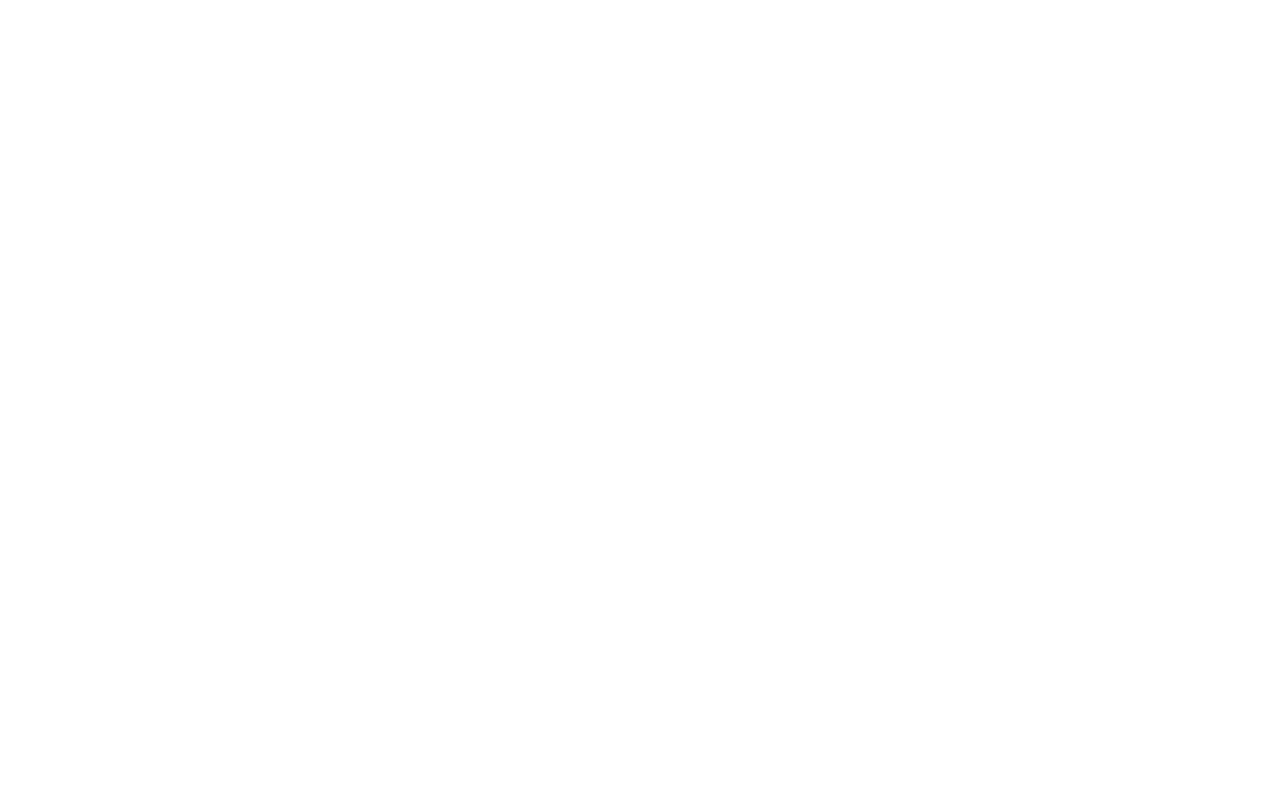
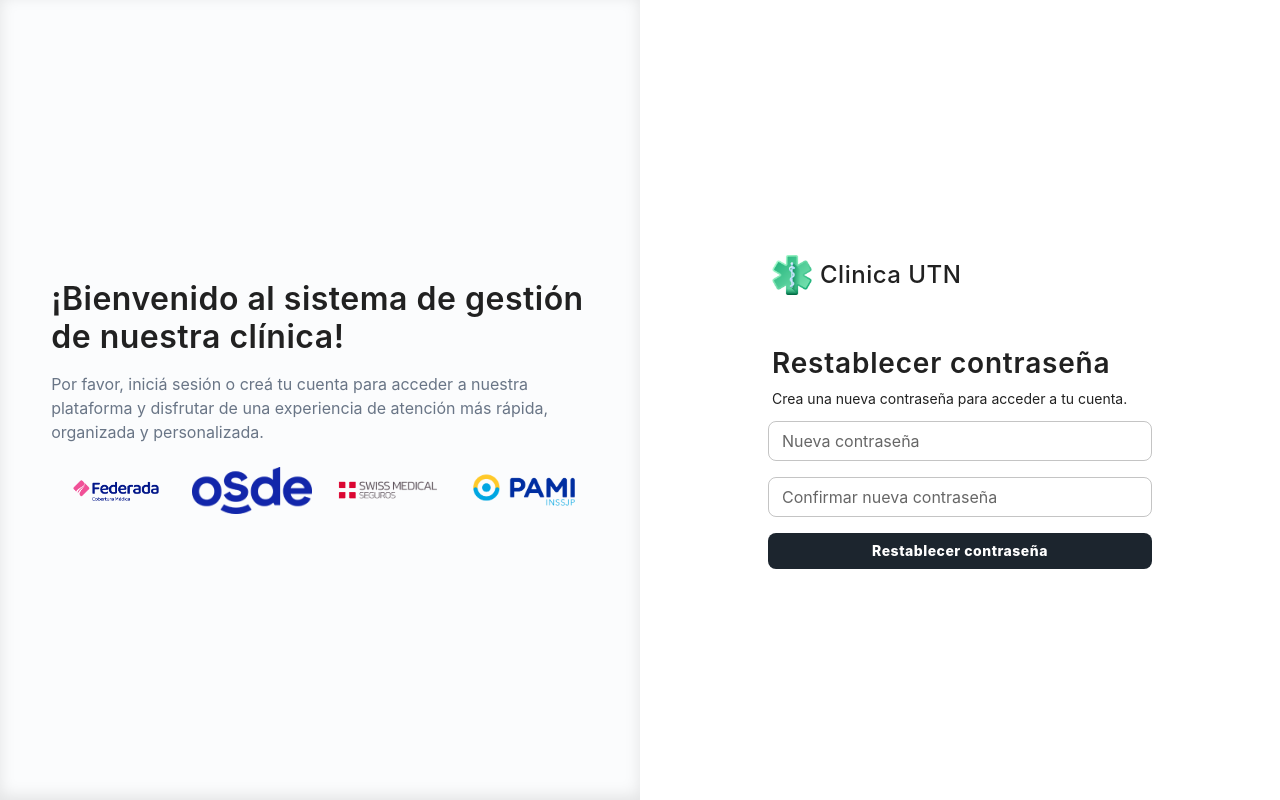
Before and after one commit to JoaquinGuerrero25/ManagementAppointmentFront, a React (Vite) app: page /reset-password in a window 1280 px wide. Before the commit this address had no page. Built offline with nearby package versions, Linux system fonts and the light colour scheme.

Commit message:
Pages para recuperacion de contraseña

```diff
--- a/src/features/auth/authService.js
+++ b/src/features/auth/authService.js
@@ -7,3 +7,11 @@
 export const get_data_user = async () => {
     return await get_base('Authentication/FindUserClaims');
 };
+
+export const forgot_password = async (email) => {
+    return await post_base('Authentication/forgot-password', email);
+};
+
+export const reset_password = async (token, password) => {
+    return await post_base('Authentication/reset-password', {token: token, newPassword: password});
+};
--- /dev/null
+++ b/src/features/auth/components/ForgotPasswordForm.jsx
@@ -0,0 +1,70 @@
+import { useState } from "react";
+import { Alert, Box } from "@mui/material";
+import { ButtonGenericControl } from "../../../components/Controls/Buttons/ButtonGenericControl";
+import { InputGenericControl } from "../../../components/Controls/Inputs/InputGenericControl";
+import { forgot_password } from "../authService";
+
+export const ForgotPasswordForm = () => {
+    const [email, setEmail] = useState('');
+    const [success, setSuccess] = useState(false);
+    const [isCooldown, setIsCooldown] = useState(false);
+    const [countdown, setCountdown] = useState(30);
+
+    const handleChange = (e) => {
+        setEmail(e.target.value);
+        setSuccess(false);
+    };
+
+    const handleSubmit = async () => {
+        const data = await forgot_password(email);
+        if (data === true) {
+            setSuccess(true);
+
+            setTimeout(() => setSuccess(false), 3000);
+
+            setIsCooldown(true);
+            setCountdown(30);
+
+            const interval = setInterval(() => {
+                setCountdown((prev) => {
+                    if (prev === 1) {
+                        clearInterval(interval);
+                        setIsCooldown(false);
+                    }
+                    return prev - 1;
+                });
+            }, 1000);
+        }
+    };
+
+    return (
+        <>
+            <form style={{ width: '100%', display: 'flex', justifyContent: 'center' }}>
+                <Box width="96%" display="flex" flexDirection="column" gap="16px">
+                    <InputGenericControl
+                        name="email"
+                        value={email}
+                        label="Correo electrónico"
+                        placeholder="Ingresa el correo electrónico"
+                        type="email"
+                        onChange={handleChange}
+                    />
+
+                    <ButtonGenericControl
+                        width="100%"
+                        label={
+                            isCooldown ? `Reenviar (${countdown}s)` : 'Enviar solicitud'
+                        }
+                        action={handleSubmit}
+                        disabled={isCooldown}
+                    />
+                    {success && (
+                        <Alert severity="success" sx={{ borderRadius: '8px', width: '100%' }}>
+                            El correo fue enviado exitosamente.
+                        </Alert>
+                    )}
+                </Box>
+            </form>
+        </>
+    );
+};
--- /dev/null
+++ b/src/features/auth/components/ResetPasswordForm.jsx
@@ -0,0 +1,78 @@
+import { Alert, Box } from "@mui/material";
+import { InputGenericControl } from "../../../components/Controls/Inputs/InputGenericControl";
+import { ButtonGenericControl } from "../../../components/Controls/Buttons/ButtonGenericControl";
+import { useState } from "react";
+import { useNavigate, useSearchParams } from "react-router-dom";
+import { reset_password } from "../authService";
+
+export const ResetPasswordForm = () => {
+    const [searchParams] = useSearchParams();
+    const token = searchParams.get('token');
+    const navigate = useNavigate();
+
+    const [error, setError] = useState('');
+    const [formData, setFormData] = useState({
+        password: '',
+        confirmPassword: '',
+    });
+
+    const handleChange = (e) => {
+        const { name, value } = e.target;
+        setFormData((prev) => ({
+            ...prev,
+            [name]: value,
+        }));
+        setError('');
+    };
+
+    const handleSubmit = async (e) => {
+        e.preventDefault();
+
+        if (!token) {
+            setError('El token no es valido.');
+            return;
+        }
+
+        if (formData.password !== formData.confirmPassword) {
+            setError('Las contraseñas no coinciden.');
+            return;
+        }
+
+        const data = await reset_password(token, formData.password);
+        if (data === true) navigate('/iniciar-sesion');
+    };
+
+
+    return (
+        <>
+            <form style={{ width: '100%', display: 'flex', justifyContent: 'center' }}>
+                <Box width="96%" display="flex" flexDirection="column" gap="16px">
+                    <InputGenericControl
+                        name="password"
+                        type='password'
+                        label="Nueva contraseña"
+                        value={formData.password}
+                        onChange={handleChange}
+                    />
+                    <InputGenericControl
+                        name="confirmPassword"
+                        type='password'
+                        label="Confirmar nueva contraseña"
+                        value={formData.confirmPassword}
+                        onChange={handleChange}
+                    />
+                    <ButtonGenericControl
+                        width="100%"
+                        label={'Restablecer contraseña'}
+                        action={handleSubmit}
+                    />
+                    {error?.length > 0 && (
+                        <Alert severity="error" sx={{ borderRadius: '8px' }}>
+                            {error}
+                        </Alert>
+                    )}
+                </Box>
+            </form>
+        </>
+    );
+};
--- /dev/null
+++ b/src/features/auth/pages/ForgotPasswordPage.jsx
@@ -0,0 +1,13 @@
+import { AuthLayout } from "../../../layouts/AuthLayout";
+import { ForgotPasswordForm } from "../components/ForgotPasswordForm";
+
+export const ForgotPasswordPage = () => {
+    return (
+        <AuthLayout
+            title={'¿Olvidaste tu contraseña?'}
+            subtitle={'Ingrese el correo electrónico asociado a su cuenta y le enviaremos un enlace para restablecer la contraseña.'}
+        >
+            <ForgotPasswordForm />
+        </AuthLayout>
+    );
+};
--- /dev/null
+++ b/src/features/auth/pages/ResetPasswordPage.jsx
@@ -0,0 +1,13 @@
+import { AuthLayout } from "../../../layouts/AuthLayout";
+import { ResetPasswordForm } from "../components/ResetPasswordForm";
+
+export const ResetPasswordPage = () => {
+    return (
+        <AuthLayout
+            title={'Restablecer contraseña'}
+            subtitle={'Crea una nueva contraseña para acceder a tu cuenta.'}
+        >
+            <ResetPasswordForm />
+        </AuthLayout>
+    );
+};
--- a/src/layouts/AuthLayout.jsx
+++ b/src/layouts/AuthLayout.jsx
@@ -119,11 +119,12 @@
                                 fontSize: '28px',
                                 fontWeight: '600',
                                 letterSpacing: '0.8px',
+                                marginBottom: '8px'
                             }}
                         >
                             {title}
                         </Typography>
-                        <Typography sx={{ display: 'flex', gap: '4px' }}>
+                        <Typography sx={{ display: 'flex', gap: '8px', fontSize: '0.875rem' }}>
                             {subtitle}
                             <Link to={linkHref} style={{ color: darkMode ? 'var(--primary-main)' : 'var(--primary-dark)' }}>
                                 {linkText}
--- a/src/router/AppRoutes.jsx
+++ b/src/router/AppRoutes.jsx
@@ -13,6 +13,8 @@
 import { AppointmentPage } from "../features/appointments/pages/AppointmentPage";
 import { MedicalHistoryPatientPage } from "../features/medicalHistory/pages/MedicalHistoryPatientPage";
 import { ProfilePage } from "../features/profile/pages/ProfilePage";
+import { ForgotPasswordPage } from "../features/auth/pages/ForgotPasswordPage";
+import { ResetPasswordPage } from "../features/auth/pages/ResetPasswordPage";
 
 export const AppRoutes = () => {
     const user = useSelector((state) => state.auth.user);
@@ -35,6 +37,8 @@
                 {/* Auth Routes */}
                 <Route path="/iniciar-sesion" element={<PublicRoutes><LoginPage /></PublicRoutes>} />
                 <Route path="/registro" element={<PublicRoutes><RegisterPatientPage /> </PublicRoutes>} />
+                <Route path="/recuperar-contraseña" element={<PublicRoutes><ForgotPasswordPage /> </PublicRoutes>} />
+                <Route path="/reset-password" element={<PublicRoutes><ResetPasswordPage /></PublicRoutes>} />
 
                 {/* Admin Routes */}
                 <Route path="/administrador/pacientes" element={<PrivateRoute allowedRoles={["Admin"]}><PatientAdminPage /></PrivateRoute>} />
--- a/src/utils/requestHandler.js
+++ b/src/utils/requestHandler.js
@@ -14,6 +14,10 @@
 export const processResponse = (response) => {
     const { data } = response;
 
+    if (typeof data === 'string' && (data.includes('Recovery email sent') || data.includes('Password has been reset') )) {
+        return true;
+    }
+
     if (!data) {
         throw new Error('La respuesta de la API no contiene "data"');
     }
```
